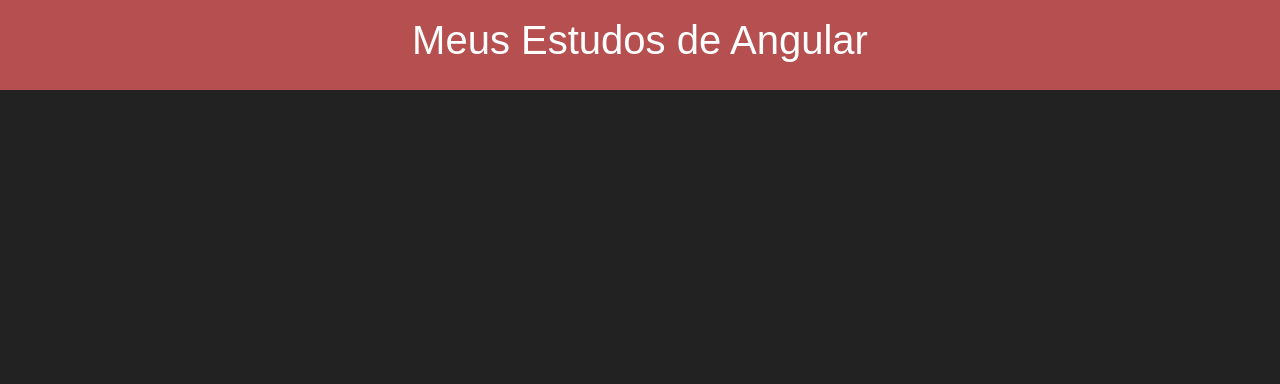
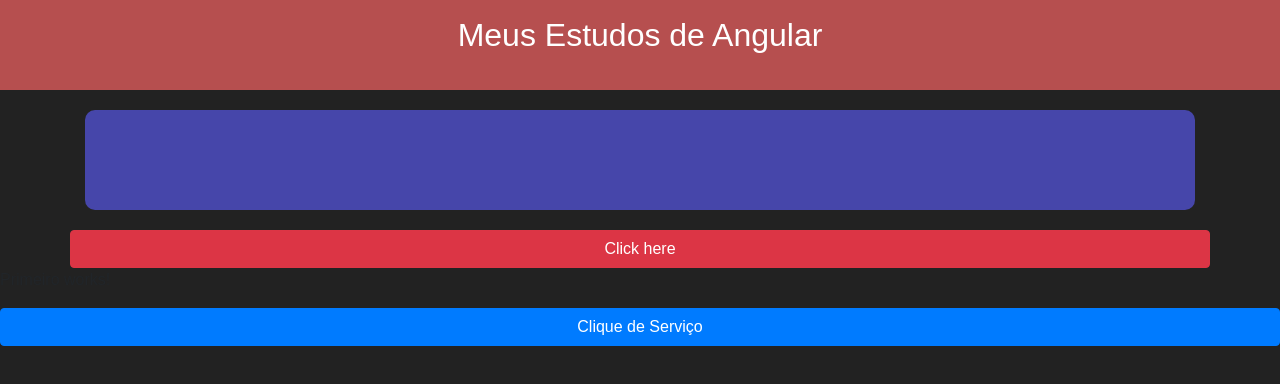
Before and after one commit to leoportogtr86/angular, an Angular app: page / in a window 1280 px wide. Shown: the top 384 px of the page. Built offline with nearby package versions, Linux system fonts and the light colour scheme.

Commit message:
criando um servico para export um recurso, injetando na classe do componente e associando a um evento de clique

```diff
--- a/angular.json
+++ b/angular.json
@@ -31,7 +31,7 @@
               "src/assets"
             ],
             "styles": [
-              "./node_modules/bootstrap/dist/css/bootstrap.min.css",
+              "./node_modules/bootstrap/dist/css/bootstrap.css",
               "src/styles.css"
             ],
             "scripts": []
--- a/src/app/app.component.html
+++ b/src/app/app.component.html
@@ -1 +1,3 @@
 <app-header></app-header>
+<app-responsividade></app-responsividade>
+<app-primeiro></app-primeiro>
--- a/src/app/components/primeiro/primeiro.component.css
+++ b/src/app/components/primeiro/primeiro.component.css
@@ -5,17 +5,3 @@
     font-size: 40px;
     margin: 10px;
 }
-
-button{
-
-    background-color: blueviolet;
-    margin-left: auto;
-    margin-right: auto;
-    display: block;
-    width: 200px;
-    height: 70px;
-    border-radius: 7px;
-    box-shadow: 2px 2px 13px black;
-    margin-bottom: 10px;
-
-}
--- a/src/app/components/primeiro/primeiro.component.html
+++ b/src/app/components/primeiro/primeiro.component.html
@@ -1,6 +1,9 @@
-<h1>Primeiro Componente Angular</h1>
+<!-- <h1>Primeiro Componente Angular</h1>
 <h1>Meu nome é {{nome}}.</h1>
 
 <button (click)="clique()">Click here</button>
 
-<button (click)="alerta()">Alerta!</button>
+<button (click)="alerta()">Alerta!</button> -->
+
+<p>Primeiro works!</p>
+<button class="btn btn-primary btn-block" (click)="clique()">Clique de Serviço</button>
--- /dev/null
+++ b/src/app/components/primeiro/primeiro.service.ts
@@ -0,0 +1,14 @@
+import { Injectable } from '@angular/core';
+
+@Injectable({
+  providedIn: 'root'
+})
+export class PrimeiroService {
+
+  constructor() { }
+
+  getTest(){
+
+    return 'retorno vindo do primeiro service'
+  }
+}
--- /dev/null
+++ b/src/app/components/responsividade/responsividade.component.css
@@ -0,0 +1,24 @@
+.azul{
+
+    background-color: rgb(70, 70, 170);
+    height: 100px;
+    border-radius: 10px;
+    cursor: pointer;
+
+}
+
+
+.row{
+
+    margin-top: 20px;
+}
+
+.red{
+
+    background-color: rgb(216, 97, 97);
+    height: 100px;
+    border-radius: 10px;
+    cursor: pointer;
+
+
+}
--- /dev/null
+++ b/src/app/components/responsividade/responsividade.component.html
@@ -0,0 +1,82 @@
+<!-- <div class="container-fluid pt-5">
+    <div class="row">
+        <div class="col-3">
+            <div class="azul">
+
+            </div>
+        </div>
+        <div class="col-3">
+            <div class="azul">
+
+            </div>
+        </div>
+        <div class="col-3">
+            <div class="azul">
+
+            </div>
+        </div>
+        <div class="col-3">
+            <div class="azul">
+
+            </div>
+        </div>
+
+    </div>
+
+    <div class="row">
+        <div class="col-3">
+            <div class="red">
+
+            </div>
+        </div>
+        <div class="col-3">
+            <div class="red">
+
+            </div>
+        </div>
+        <div class="col-3">
+            <div class="red">
+
+            </div>
+        </div>
+        <div class="col-3">
+            <div class="red">
+
+            </div>
+        </div>
+
+    </div>
+
+    <div class="row">
+        <div class="col-12">
+            <div class="azul"></div>
+        </div>
+    </div>
+
+    <div class="row">
+        <div class="col-10">
+            <div class="azul"></div>
+        </div>
+        <div class="col-2">
+            <div class="red"></div>
+        </div>
+    </div>
+</div> -->
+
+
+<div class="container">
+
+    <div class="row">
+
+        <div class="col-12">
+
+            <div class="azul"></div>
+        </div>
+
+
+    </div>
+    <div class="row">
+
+        <button class="btn btn-block btn-danger">Click here</button>
+    </div>
+</div>
--- /dev/null
+++ b/src/app/components/responsividade/responsividade.component.ts
@@ -0,0 +1,15 @@
+import { Component, OnInit } from '@angular/core';
+
+@Component({
+  selector: 'app-responsividade',
+  templateUrl: './responsividade.component.html',
+  styleUrls: ['./responsividade.component.css']
+})
+export class ResponsividadeComponent implements OnInit {
+
+  constructor() { }
+
+  ngOnInit(): void {
+  }
+
+}
--- a/src/app/components/template/header/header.component.html
+++ b/src/app/components/template/header/header.component.html
@@ -1,3 +1,3 @@
 <header>
-    <h1 class="text-center p-3">Meus Estudos de Angular</h1>
+    <h2 class="text-center p-3 sm-text-primary">Meus Estudos de Angular</h2>
 </header>
```
Also changed, not shown: src/app/app.module.ts (+6 -2 lines), src/app/components/primeiro/primeiro.component.ts (+6 -2 lines), src/app/components/primeiro/primeiro.module.ts (added, +13 -0 lines), 2 other files (tests, documents, lock files or other folders).
